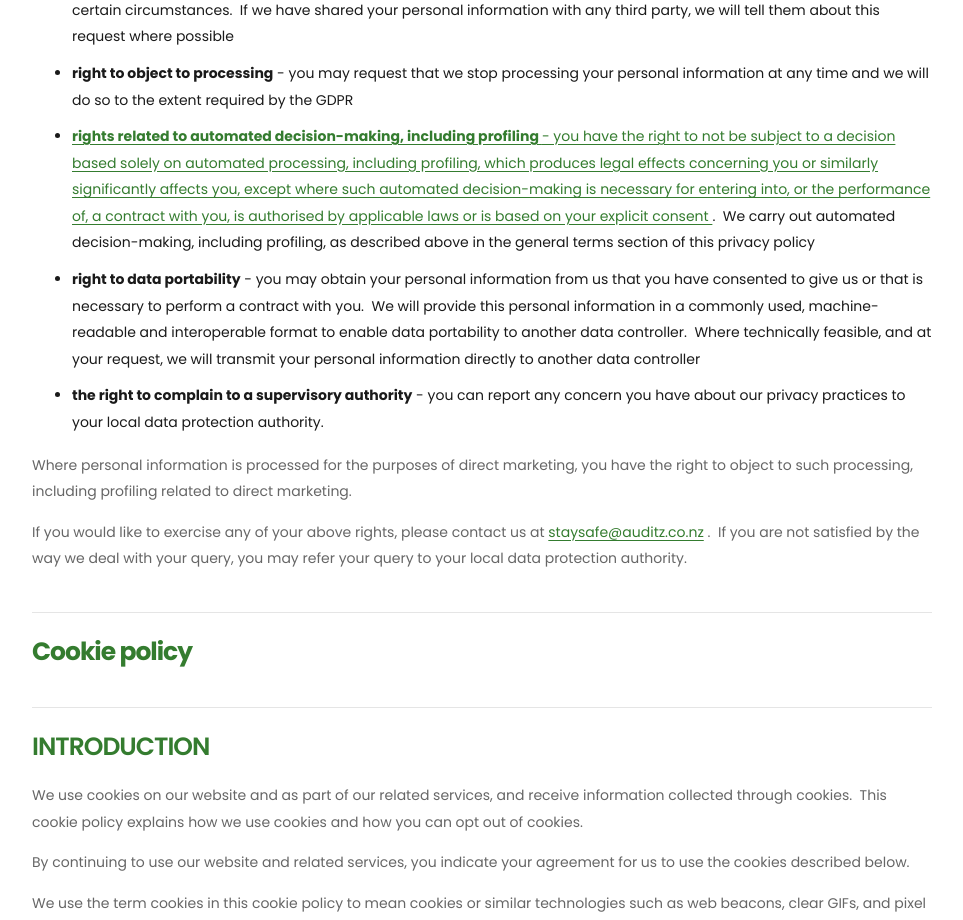
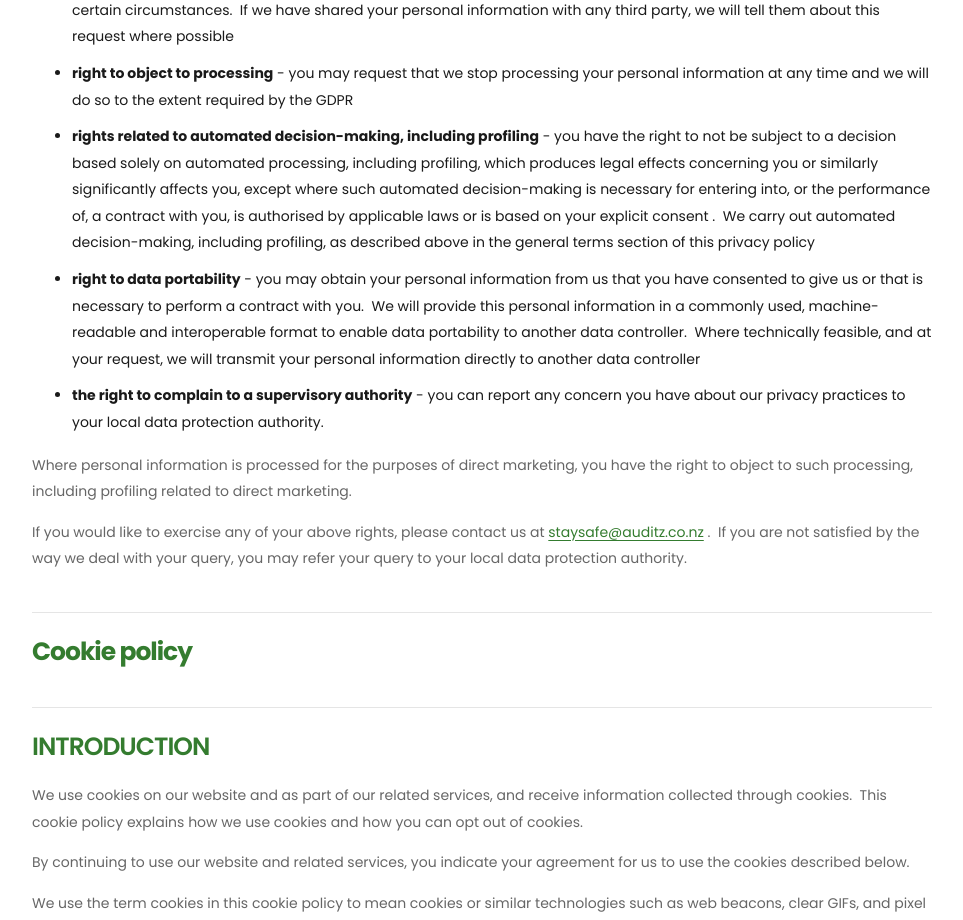
Before and after one commit to Stay-Safe-Auditz-Software-Limited/public-site, a Nuxt app in the folder src/Client/StaySafePublicSite/: page /privacy in a window 1280 px wide. Shown: the part 7880-8800 px from the top of the page, without its empty margins (158-1121 px from the left). Built offline with nearby package versions, Linux system fonts and the light colour scheme; a web font is replaced by a local one.

Commit message:
Remove unintended link styling from privacy policy point

```diff
--- a/src/Client/StaySafePublicSite/app/pages/privacy.vue
+++ b/src/Client/StaySafePublicSite/app/pages/privacy.vue
@@ -452,18 +452,14 @@ usePageSeo({
           will do so to the extent required by the GDPR
         </li>
         <li>
-          <a style="">
-            <strong style="">
-              rights related to automated decision-making, including profiling
-            </strong>
-            - you have the right to not be subject to a decision based solely on automated
-            processing, including profiling, which produces legal effects concerning you or
-            similarly significantly affects you, except where such automated decision-making is
-            necessary for entering into, or the performance of, a contract with you, is authorised
-            by applicable laws or is based on your explicit consent
-          </a>
-          .&nbsp; We carry out automated decision-making, including profiling, as described above in
-          the general terms section of this privacy policy
+          <strong>rights related to automated decision-making, including profiling</strong>
+          - you have the right to not be subject to a decision based solely on automated processing,
+          including profiling, which produces legal effects concerning you or similarly
+          significantly affects you, except where such automated decision-making is necessary for
+          entering into, or the performance of, a contract with you, is authorised by applicable
+          laws or is based on your explicit consent .&nbsp; We carry out automated decision-making,
+          including profiling, as described above in the general terms section of this privacy
+          policy
         </li>
         <li>
           <strong>right to data portability</strong>
```
